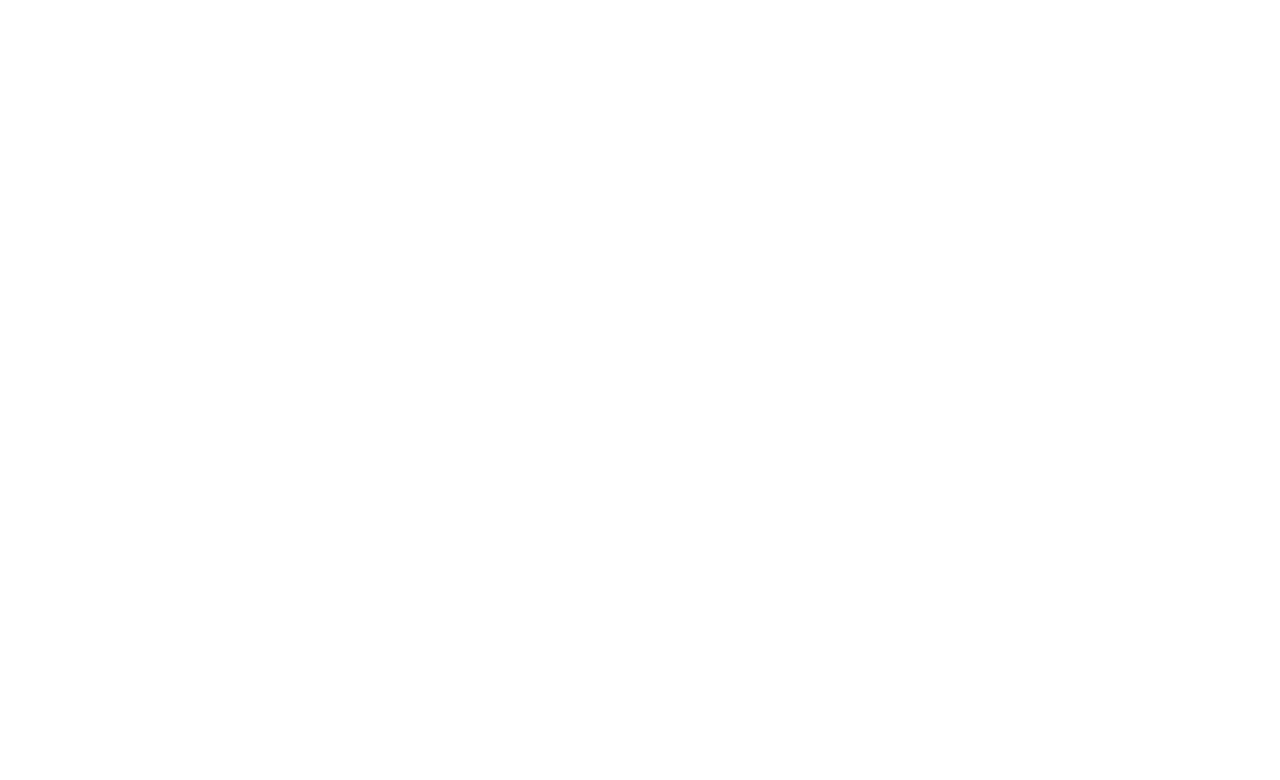
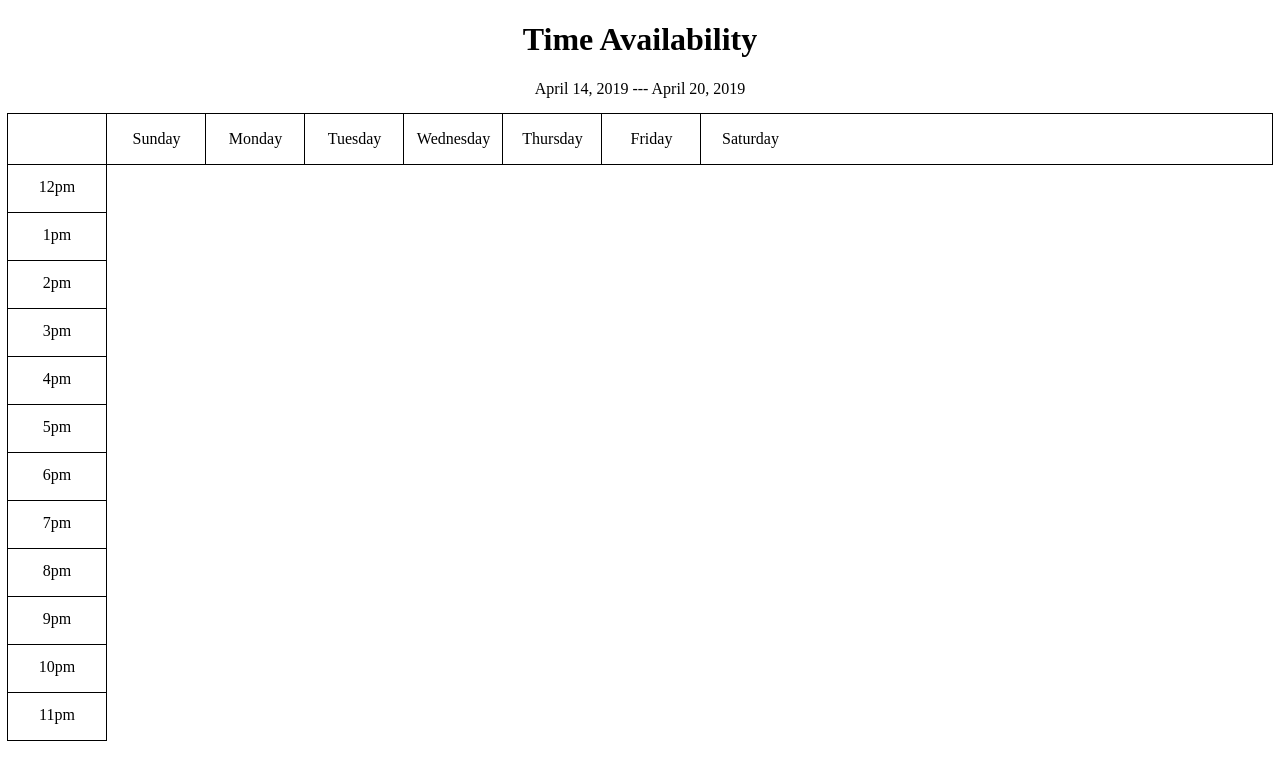
Before and after one commit to WIllChengster/time_availability, a React (Create React App) app: page / in a window 1280 px wide. Shown: the top 780 px of the page. Built offline with nearby package versions, Linux system fonts and the light colour scheme.

Commit message:
time availability skeleton

```diff
--- a/src/components/App.js
+++ b/src/components/App.js
@@ -1,9 +1,12 @@
 import React, { Component } from 'react';
+import Schedule from './schedule'
 
 class App extends Component {
 	render() {
 		return (
 			<div>
+				<h1 style={{textAlign: 'center'}} >Time Availability</h1>
+				<Schedule/>
 
 			</div>
 		);
--- /dev/null
+++ b/src/components/schedule.js
@@ -0,0 +1,107 @@
+import React, { Component } from 'react';
+import '../schedule.css'
+import moment from 'moment'
+
+
+
+class schedule extends Component{
+    constructor(props){
+        super(props);
+        this.state={
+            day_of_week: {
+                // 0 - 6, 0 = sunday, 6 = saturday
+                0: [],
+                1: [],
+                2: [],
+                3: [],
+                4: [],
+                5: [],
+                6: []
+            }
+        }
+    }
+
+    render = () => {
+        return(
+            <div>
+                <p className="text-center" >April 14, 2019 --- April 20, 2019</p>
+                <div className="schedule_container">
+                    <div className="days_container">
+                        <div className="day" >
+                            {/* blank spot */}
+                        </div>
+                        <div className="day">
+                            <p>Sunday</p>
+                        </div>
+                        <div className="day">
+                            <p>Monday</p>
+                        </div>
+                        <div className="day">
+                            <p>Tuesday</p>
+                        </div>
+                        <div className="day">
+                            <p>Wednesday</p>
+                        </div>
+                        <div className="day">
+                            <p>Thursday</p>
+                        </div>
+                        <div className="day">
+                            <p>Friday</p>
+                        </div>
+                        <div className="day">
+                            <p>Saturday</p>
+                        </div>
+                    </div>
+                    <div className="hours_container" >
+                        <div className="hour_title">
+                            <div>
+                                <p>12pm</p>
+                            </div>
+                            <div>
+                                <p>1pm</p>
+                            </div>
+                            <div>
+                                <p>2pm</p>
+                            </div>
+                            <div>
+                                <p>3pm</p>
+                            </div>
+                            <div>
+                                <p>4pm</p>
+                            </div>
+                            <div>
+                                <p>5pm</p>
+                            </div>
+                            <div>
+                                <p>6pm</p>
+                            </div>
+                            <div>
+                                <p>7pm</p>
+                            </div>
+                            <div>
+                                <p>8pm</p>
+                            </div>
+                            <div>
+                                <p>9pm</p>
+                            </div>
+                            <div>
+                                <p>10pm</p>
+                            </div>
+                            <div>
+                                <p>11pm</p>
+                            </div>
+                        </div>
+
+                    </div>
+
+
+                </div>
+
+
+            </div>
+        )
+    }
+}
+
+
+export default schedule
--- /dev/null
+++ b/src/schedule.css
@@ -0,0 +1,52 @@
+.schedule_container{
+    /* display: flex; */
+}
+
+.days_container {
+    display: flex;
+    border: 1px solid black;
+    margin: -1px;
+}
+
+.day {
+    width: 100px;
+    height: 50px;
+    border-left: 1px solid black;
+    box-sizing: border-box;
+    text-align: center;
+    margin-left: -1px;
+}
+
+.text-center {
+    text-align: center;
+}
+
+.hours_container{
+    display: flex;
+    flex-direction: column;
+}
+
+.hour_title {
+    display: flex;
+    flex-direction: column;
+    box-sizing: border-box;
+}
+
+.hour_title > div {
+    display: flex;
+    width: 100px;
+    height: 50px;
+    border-left: 1px solid black;
+    border-right: 1px solid black;
+    border-bottom: 1px solid black;
+    margin: -1px;
+    box-sizing: border-box;
+    align-items: center;
+    justify-content: center;
+}
+
+.hour_title > div > p {
+    margin: 0;
+    text-align: center;
+
+}
```
